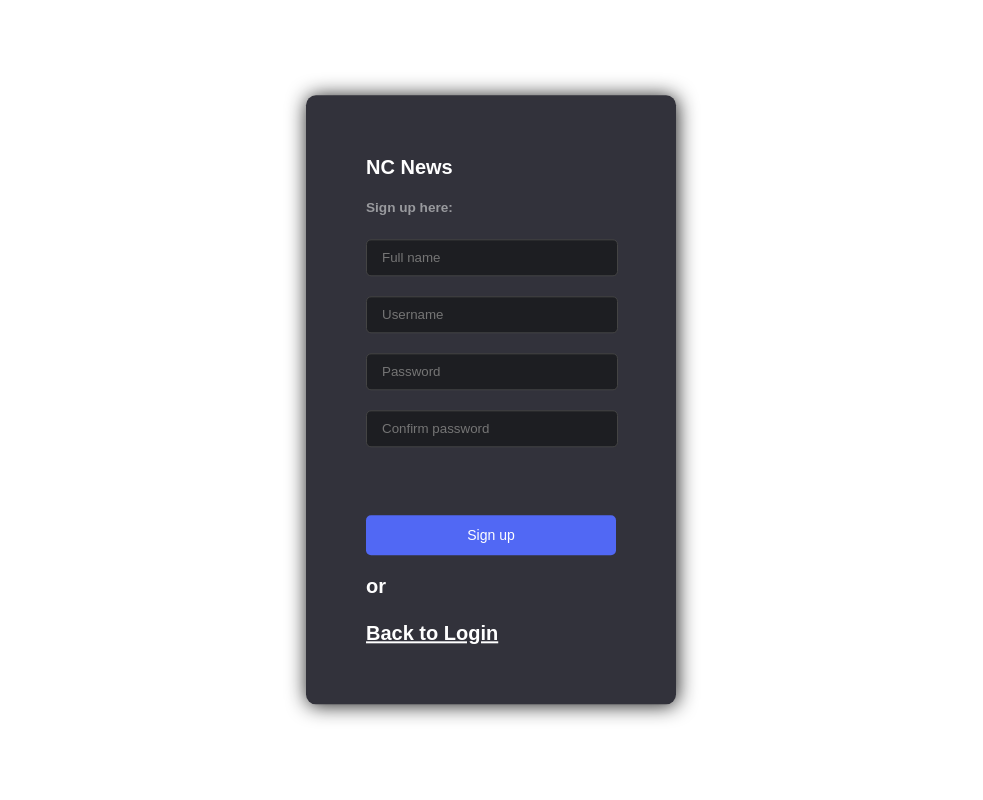
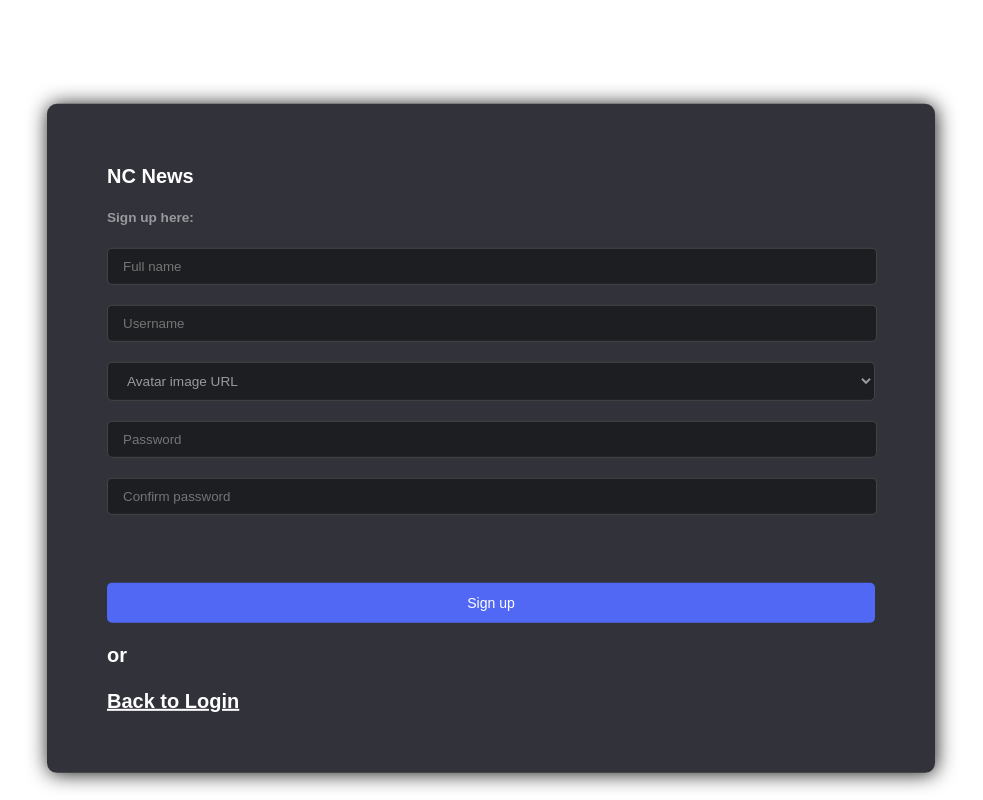
Before and after one commit to rvallely/nc-news, a React (Create React App) app: page /signup in a window 1280 px wide. Shown: the whole page, without its empty margins (149-1132 px from the left). Built offline with nearby package versions, Linux system fonts and the light colour scheme.

Commit message:
restyle avatar url to dropdown

```diff
--- a/src/App.css
+++ b/src/App.css
@@ -249,8 +249,9 @@
   top: 50%;
   left: 50%;
   transform: translate(-50%, -50%);
-  width: 250px;
+  width: 60%;
   padding: 40px 60px;
+  margin-top: 3%;
   box-shadow:1px 1px 20px #171717;
 }
 
@@ -267,6 +268,18 @@
   color: #fff;
   padding: 10px 0;
   text-indent: 15px;
+}
+
+#signup-form-dropdown {
+  margin-top: 0px;
+  margin-bottom: 0px;
+  border: 1px solid #444;
+  border-radius: 5px;
+  background: #1d1e22;
+  padding: 10px 0;
+  text-indent: 15px;
+  font-size: 0.85em;
+  color: #999A9E;
 }
 
 .signup-form-button {
--- a/src/components/General/Signup.jsx
+++ b/src/components/General/Signup.jsx
@@ -1,13 +1,14 @@
 import { useState, useContext } from 'react';
 import { useNavigate, Link } from 'react-router-dom';
 import { UserContext } from '../../contexts/User';
-import { getSingleUser } from '../../utils/api';
+import { postNewUser } from '../../utils/api';
 
 const Signup = () => {
-    const [fullName, setFullName] = useState('')
-    const [username, setUsername] = useState('')
-    const [password, setPassword] = useState('')
-    const [confirmPassword, setConfirmPassword] = useState('')
+    const [fullName, setFullName] = useState('');
+    const [username, setUsername] = useState('');
+    const [password, setPassword] = useState('');
+    const [avatar_url, setAvatar_url] = useState('');
+    const [confirmPassword, setConfirmPassword] = useState('');
     const [error, setError] = useState(null);
     const { loggedInUser, setLoggedInUser } = useContext(UserContext)
 
@@ -15,7 +16,7 @@ const Signup = () => {
 
    const handleSubmit = (e) => {
         e.preventDefault();
-        const user = { username, password, confirmPassword };
+        const user = { fullName, username, avatar_url, password};
         console.log(user);
         // check passwords match
         if (password !== confirmPassword) {
@@ -24,6 +25,10 @@ const Signup = () => {
             window.location.reload(true);
         } else {
             console.log('matching')
+            // postNewUser(user).then(() => {
+            //     alert('Sign up successful, please log in.');
+            //     navigate('/');
+            // })
         }
         // check user doesn't exist
         // if user doesn't exist {
@@ -74,6 +79,18 @@ const Signup = () => {
                           onChange={(e) => setUsername(e.target.value)}
                         ></input>
                     </div>
+                    <select
+                      className='signup-form-input-box'
+                      id='signup-form-dropdown'
+                      value={avatar_url}
+                      onChange={(e) => {
+                        setAvatar_url(e.target.value);
+                        }}>
+                        <option value='' disabled>Avatar image URL</option>
+                        <option value='https://media.wired.co.uk/photos/60c8730fa81eb7f50b44037e/3:2/w_3329,h_2219,c_limit/1521-WIRED-Cat.jpeg'>Cat</option>
+                        <option value='https://www.helpguide.org/wp-content/uploads/king-charles-spaniel-resting-head-768.jpg'>Dog</option>
+                        <option value='https://www.rainforest-alliance.org/wp-content/uploads/2021/06/three-toed-sloth-teaser-1.jpg.optimal.jpg'>Sloth</option>
+                    </select>
                     <div className='signup-form-input-box'>
                         <input
                           type='password'
--- a/src/utils/api.js
+++ b/src/utils/api.js
@@ -144,11 +144,15 @@ export const deleteArticleContent = (article_id) => {
 }
 
 export const getSingleUser = (username, password) => {
-    //console.log(username, password);
     return newsAPI.post('/users/login', { username: username, password: password }).then((response) => {
-        //console.log(response)
         return response.data.user;
     });
+}
+
+export const postNewUser = (user) => {
+    // return newsAPI.post('/users/signup', user).then((data) => {
+    //     return data.data.postedUser;
+    // });
 }
 
 export const postArticle = (newArticle) => {
```
